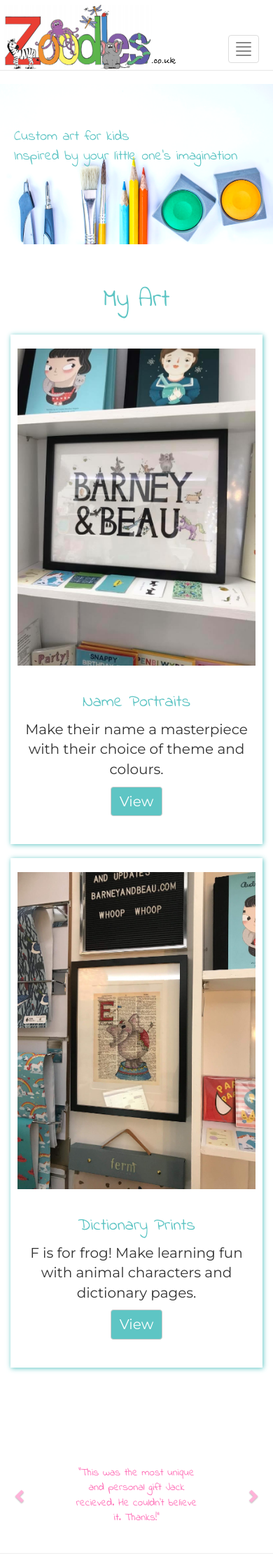
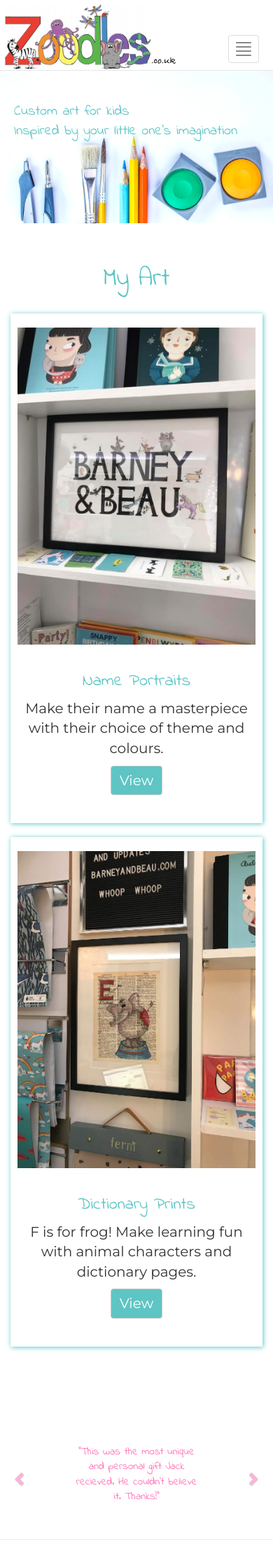
Before and after one commit to wolfenchic/zoodles, a Django app: page / in a window 390 px wide; the page is wider, and only the part inside the window is pictured. Shown: the top 2236 px of that part at 70% size. Run offline with Django 3.2, Linux system fonts and the light colour scheme; some libraries are stand-ins or nearby versions.

Commit message:
Responsive page titles

```diff
--- a/home/static/home/style.css
+++ b/home/static/home/style.css
@@ -188,15 +188,21 @@ margin-top: 0px;
     .landingText, .banner {
         font-size: 2rem;
         margin: auto;
-        margin-top: 80px;
+        margin-top: 50px;
         margin-left: 20px;
+    }
+}
+
+@media (min-width: 250px) and (max-width: 700px) {
+    .nameIntro, .aboutSection{
+         margin-top: 20px;
     }
 }
 
 @media only screen and (max-width: 700px) {
     .carousel1, .carousel2 {
         font-size: 1.5rem;
-        margin: auto;
+
     }
 }
 
@@ -215,7 +221,7 @@ margin-top: 0px;
     }
 }
 
-@media (min-width: 750px) and (max-width: 1100px) {
+@media (min-width: 600px) and (max-width: 1100px) {
    .navbar-default .navbar-toggle {
        display: none !important;
    }
--- a/home/templates/about.html
+++ b/home/templates/about.html
@@ -3,6 +3,7 @@
 <br>
 <br>
 <br>
+
 
 <section class="container-fluid aboutSection">
     <div class="row aboutRow">
```
